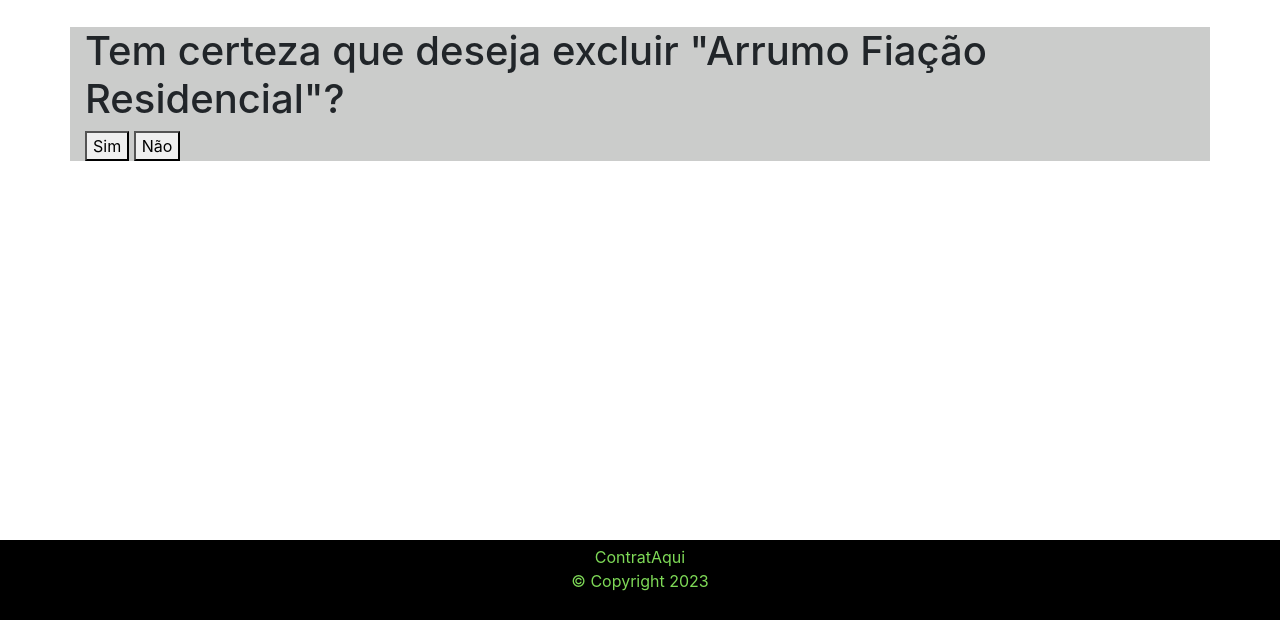
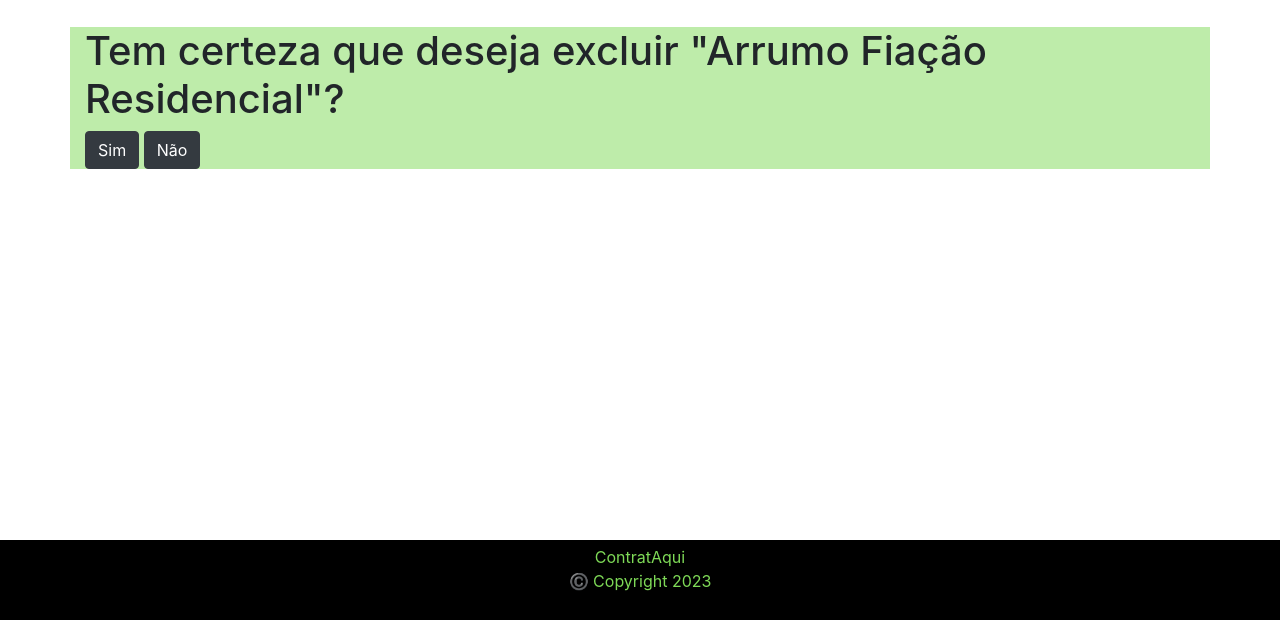
Before and after one commit to EnzoNB/ContratAqui, a Django app: page /5/deletar/ in a window 1280 px wide. Shown: the part 180-800 px from the top of the page. Run offline with Django 4.2, Linux system fonts and the light colour scheme; a user stored in the database is signed in; data comes from the database, SQL or seed files in the repository; both versions use the stored data as it was after the commit.

Commit message:
html e css do servico

```diff
--- a/site_final/templates/base.html
+++ b/site_final/templates/base.html
@@ -8,7 +8,7 @@
   <link rel="stylesheet" href="https://cdn.jsdelivr.net/npm/bootstrap@4.4.1/dist/css/bootstrap.min.css" integrity="sha384-Vkoo8x4CGsO3+Hhxv8T/Q5PaXtkKtu6ug5TOeNV6gBiFeWPGFN9MuhOf23Q9Ifjh" crossorigin="anonymous">
 </head>
 
-<body>
+<body style="padding-bottom:8%">
   <nav class="navbar navbar-expand-lg navbar-dark" style="background-color: black;">
     <div class="media">
       <a  href="{% url 'home' %}">
@@ -16,9 +16,6 @@
       </a>
     </div>
     <hr>
-    <div>
-    <a class="navbar-brand" href="{% url 'home' %}" style = "padding:12px; background-color: black ; color: rgb(126,217,87); font-size: 25px;">Home</a>
-    </div>
     <div class="collapse navbar-collapse" id="navbarSupportedContent">
       <ul class="navbar-nav me-auto mb-2 mb-lg-0">
         <li class="nav-item dropdown">
@@ -63,7 +60,7 @@
     </div>
   </nav>
   <br /><br />
-  <div class="container" style="background-color: rgba(22, 24, 22, 0.22);">
+  <div class="container" style="background-color: rgba(126,217,87, 0.5);">
     {% block content %}
     {% endblock %}
   </div>
@@ -85,7 +82,7 @@
   </style>
   <footer>
     <p>ContratAqui<br>
-      © Copyright 2023</p>
+      ©️ Copyright 2023</p>
   </footer>
 </body>
 
--- a/site_final/templates/servico/servico_delete.html
+++ b/site_final/templates/servico/servico_delete.html
@@ -12,8 +12,8 @@
 
         <form method="post">
             {% csrf_token %}
-            <button type="submit" name="confirm" value="yes">Sim</button>
-            <a href="{% url 'servico-detail' pk=servico.pk %}"><button type="button">Não</button></a>
+            <button class="btn btn-dark" name="confirm" value="yes">Sim</button>
+            <a href="{% url 'servico-detail' pk=servico.pk %}"><button type="button" class="btn btn-dark">Não</button></a>
         </form>
     {% endblock %}
 </body>
--- a/site_final/templates/servico/servico_detail.html
+++ b/site_final/templates/servico/servico_detail.html
@@ -19,8 +19,8 @@
 
 
   {% if user.is_authenticated and user == servico.autor %}
-  <a style="color:rgb(0, 16, 0)" href="{% url 'servico-update' pk=servico.pk %}">Editar Serviço</a>
-  <a style="color:rgb(0, 16, 0)" href="{% url 'servico-delete' pk=servico.pk %}">Deletar Serviço</a>
+  <p><b><a style="color:rgb(13, 27, 13)" href="{% url 'servico-update' pk=servico.pk %}">Editar Serviço</a></b></p>
+  <b><a style="color:rgb(13, 27, 13)" href="{% url 'servico-delete' pk=servico.pk %}">Deletar Serviço</a></b>
   {% endif %}
 
   <br><br><br>
--- a/site_final/templates/servico/servico_editar.html
+++ b/site_final/templates/servico/servico_editar.html
@@ -13,7 +13,7 @@
         <form method="post">
             {% csrf_token %}
             {{ form.as_p }}
-            <button type="submit">Salvar Mudanças</button>
+            <button class="btn btn-dark">Salvar Mudanças</button>
         </form>
     {% endblock %}
 </body>
--- a/site_final/templates/servico/servico_form.html
+++ b/site_final/templates/servico/servico_form.html
@@ -54,7 +54,7 @@
             </select>
             <br>
             <br>
-            <button type="submit">Salvar Serviço</button>
+            <button class="btn btn-dark">Salvar Serviço</button>
         </form>
     {% endblock %}
 </body>
```
Also changed, not shown: static/style.css (deleted, +0 -19 lines), db.sqlite3, site_final/templates/categoria_detail.html (line endings or trailing spaces).
